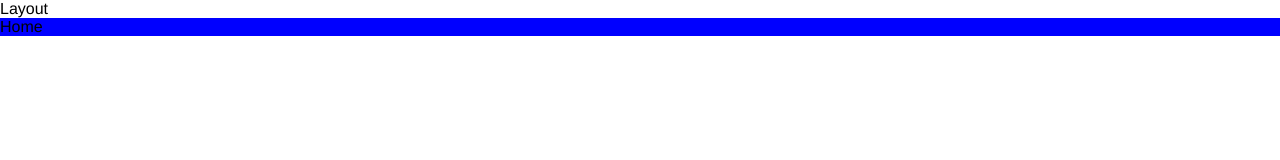
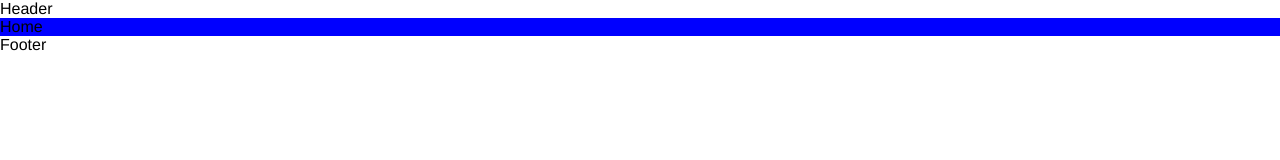
Before and after one commit to xavhm/ArgentBank_app_FR_Front, a React (Vite) app: page / in a window 1280 px wide. Shown: the top 160 px of the page. Built offline with nearby package versions, Linux system fonts and the light colour scheme.

Commit message:
add - layout components

```diff
--- /dev/null
+++ b/src/components/Layout/Footer.tsx
@@ -0,0 +1,12 @@
+import React from "react";
+import styles from "./Footer.module.scss";
+
+const Footer: React.FC = () => {
+  return (
+    <div>
+      <p>Footer</p>
+    </div>
+  );
+};
+
+export default Footer;
--- /dev/null
+++ b/src/components/Layout/Header.tsx
@@ -0,0 +1,12 @@
+import React from "react";
+import styles from "./Header.module.scss";
+
+const Header: React.FC = () => {
+  return (
+    <div>
+      <p>Header</p>
+    </div>
+  );
+};
+
+export default Header;
--- a/src/layouts/Layout.tsx
+++ b/src/layouts/Layout.tsx
@@ -1,12 +1,15 @@
 import React from "react";
 import { Outlet } from "react-router-dom";
+import Header from "../components/Layout/Header";
+import Footer from "../components/Layout/Footer";
 
 const Layout: React.FC = () => {
   return (
-    <div>
-      <p>Layout</p>
+    <>
+      <Header />
       <Outlet />
-    </div>
+      <Footer />
+    </>
   );
 };
 
```
Also changed, not shown: src/components/Layout/Footer.module.scss (added), src/components/Layout/Header.module.scss (added).
